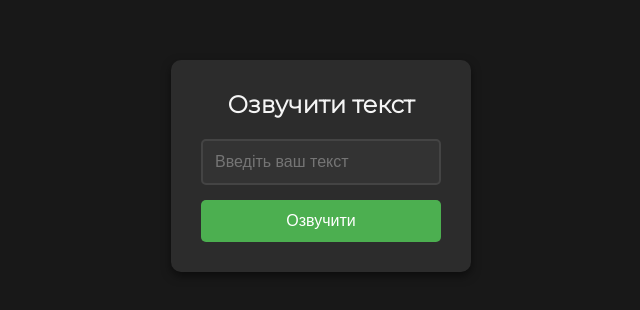
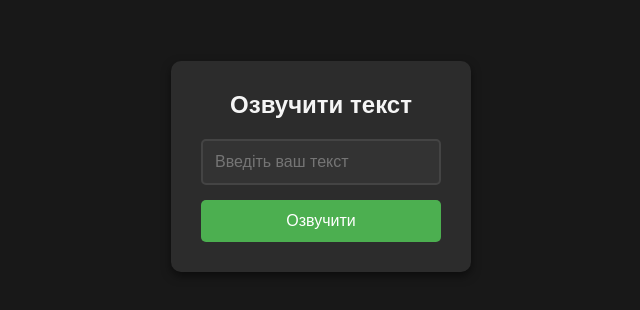
Before and after one commit to Catchooo/-1, a plain HTML site: page index.html in a window 1280 px wide. Shown: the part 234-544 px from the top of the page, 319-959 px from the left. Drawn offline with Linux system fonts and the light colour scheme.

Commit message:
Update style.css

```diff
--- a/style.css
+++ b/style.css
@@ -9,7 +9,7 @@
 body {
     background-color: #181818;
     color: #e0e0e0;
-    font-family: "Montserrat", sans-serif;
+    font-family: "DS_Pixel_Cyr", sans-serif;
     display: flex;
     justify-content: center;
     align-items: center;
```
